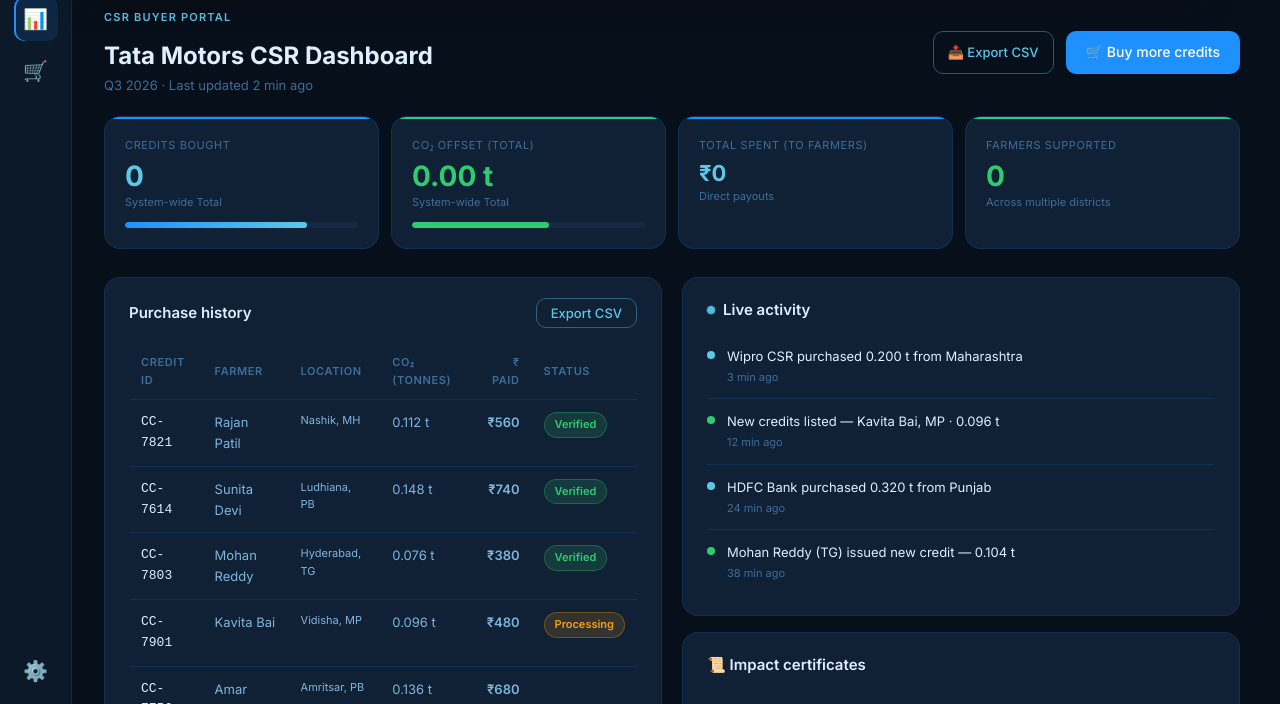
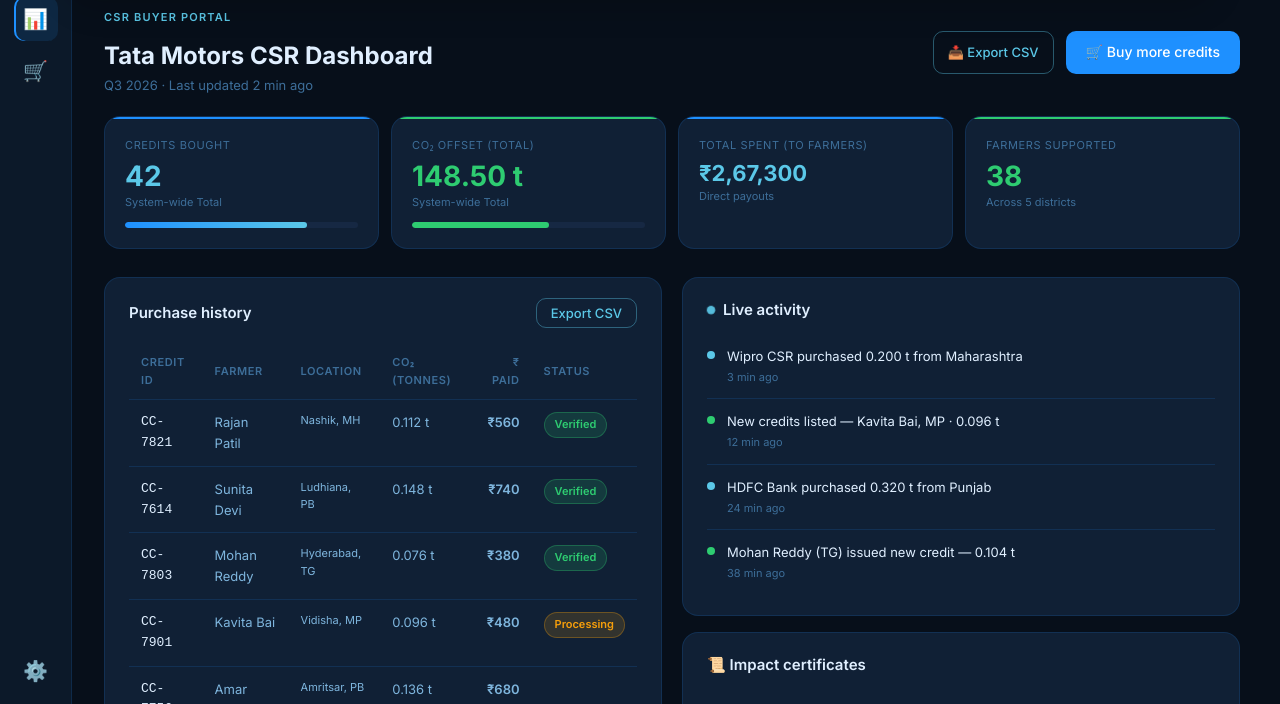
Before and after one commit to AdityaPatil2549/Carbon-kisan, a website: page frontend/buyer-dashboard.html in a window 1280 px wide. Shown: the part 87-791 px from the top of the page. Drawn offline with Linux system fonts and the light colour scheme; no server answers.

Commit message:
fix: make Corporate SSO login populate dummy stats and not fail auth

```diff
--- a/frontend/buyer-dashboard.html
+++ b/frontend/buyer-dashboard.html
@@ -306,16 +306,27 @@
   });
 
   async function fetchImpactStats() {
+    // If no token exists, we are in Demo mode (SSO bypass) - skip fetching real stats and use UI defaults
+    if (!localStorage.getItem('carbn-token')) {
+        document.getElementById('stat-credits-bought').setAttribute('data-count', 42);
+        document.getElementById('stat-co2-offset').setAttribute('data-count', 148.5);
+        document.getElementById('stat-total-spent').setAttribute('data-count', 267300);
+        document.getElementById('stat-farmers-supported').setAttribute('data-count', 38);
+        document.getElementById('stat-districts').textContent = `Across 5 districts`;
+        document.querySelectorAll('[data-count]').forEach(el => countObs.observe(el));
+        return;
+    }
+
     try {
       const res = await window.fetchWithAuth('/impact/stats');
+      if (res.ok) {
           const data = await res.json();
-
           document.getElementById('stat-credits-bought').setAttribute('data-count', data.total_transactions || 0);
           document.getElementById('stat-co2-offset').setAttribute('data-count', data.total_co2e_sold || 0);
           document.getElementById('stat-total-spent').setAttribute('data-count', data.total_farmer_income_inr || 0);
           document.getElementById('stat-farmers-supported').setAttribute('data-count', data.farmer_count || 0);
           document.getElementById('stat-districts').textContent = `Across ${data.district_count || 0} districts`;
-
+      }
       // Re-trigger intersection observer for new data-count values
       document.querySelectorAll('[data-count]').forEach(el => countObs.observe(el));
     } catch (err) {
```
Lines whose indentation alone changed are shown as unchanged.
